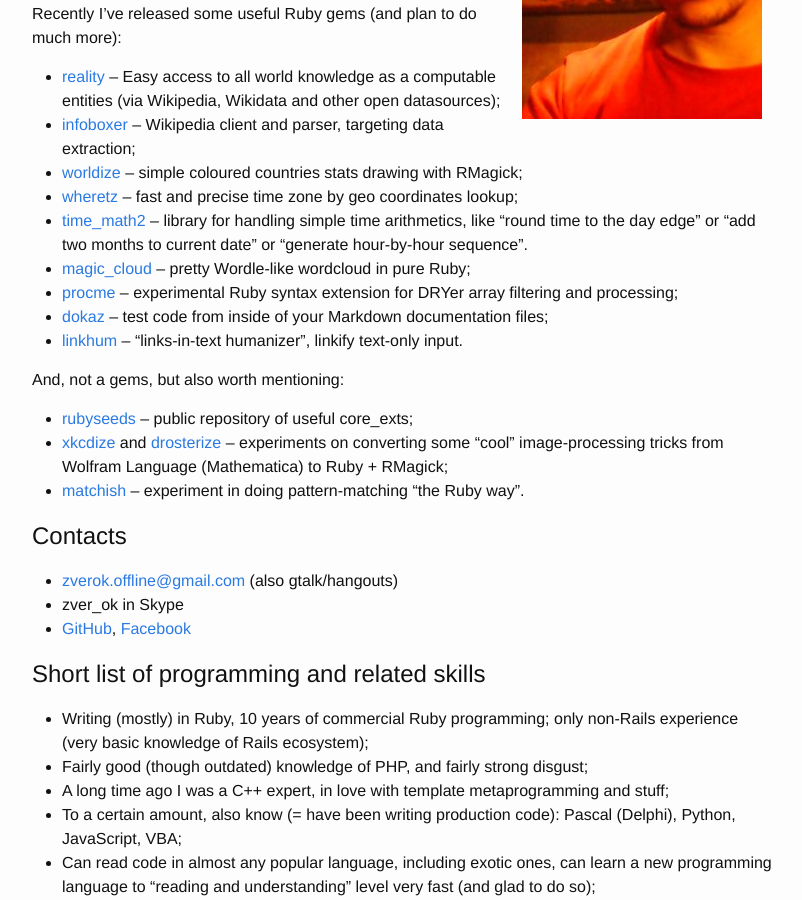
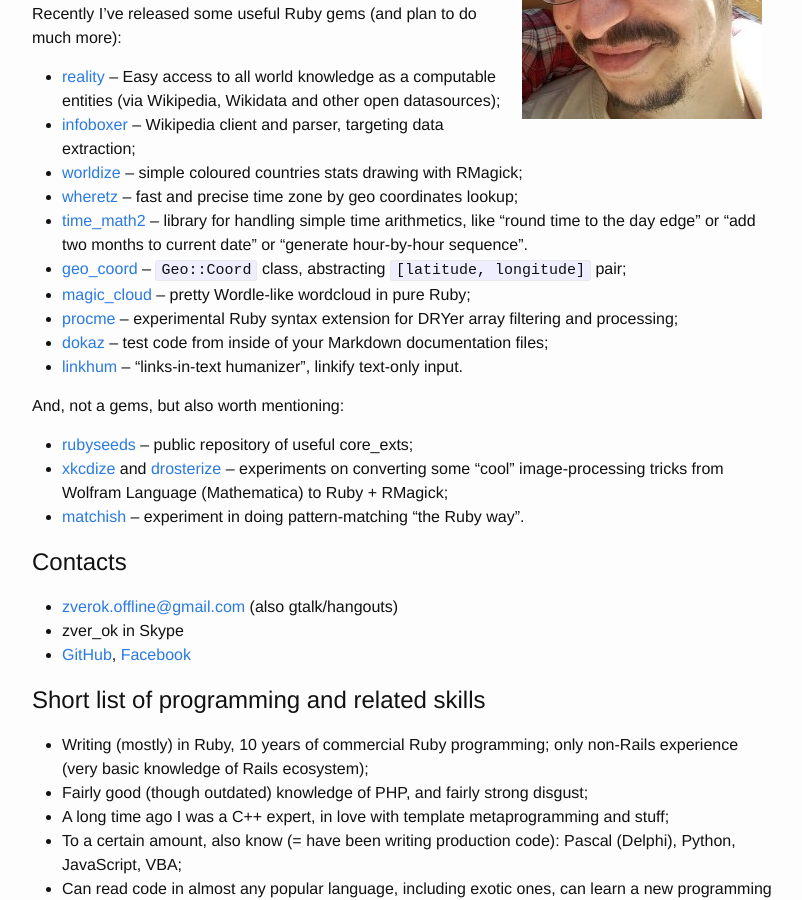
Before and after one commit to zverok/zverok.github.io, a Jekyll site: the page built from index.md, in a window 1280 px wide and 900 px high, scrolled down 318 px. Shown: the whole window, without its empty margins (238-1040 px from the left). Built offline with Jekyll 4.4.1, drawn with Linux system fonts in a browser that asks for light colours.

Commit message:
New photo and new gem

```diff
--- a/index.md
+++ b/index.md
@@ -2,7 +2,7 @@
 layout: default
 ---
 
-<img src="img/zverok2.jpg" style="float:right; margin: 10px;"/>
+<img src="img/zverok3.jpg" style="float:right; margin: 10px;"/>
 
 Hi.
 
@@ -17,7 +17,8 @@ Recently I've released some useful Ruby gems (and plan to do much more):
 * [infoboxer](https://github.com/molybdenum-99/infoboxer) -- Wikipedia client and parser, targeting data extraction;
 * [worldize](https://github.com/zverok/worldize) -- simple coloured countries stats drawing with RMagick;
 * [wheretz](https://github.com/zverok/wheretz) -- fast and precise time zone by geo coordinates lookup;
-* [time_math2](http://github.com/zverok/time_math2) -- library for handling simple time arithmetics, like "round time to the day edge" or "add two months to current date" or "generate hour-by-hour sequence".
+* [time_math2](https://github.com/zverok/time_math2) -- library for handling simple time arithmetics, like "round time to the day edge" or "add two months to current date" or "generate hour-by-hour sequence".
+* [geo_coord](https://github.com/zverok/geo_coord) -- `Geo::Coord` class, abstracting `[latitude, longitude]` pair;
 * [magic_cloud](http://github.com/zverok/magic_cloud) -- pretty Wordle-like wordcloud in pure Ruby;
 * [procme](http://github.com/zverok/procme) -- experimental Ruby syntax extension for DRYer array filtering and processing;
 * [dokaz](http://github.com/zverok/dokaz) -- test code from inside of your Markdown documentation files;
```
Also changed, not shown: img/zverok3.jpg (added).
